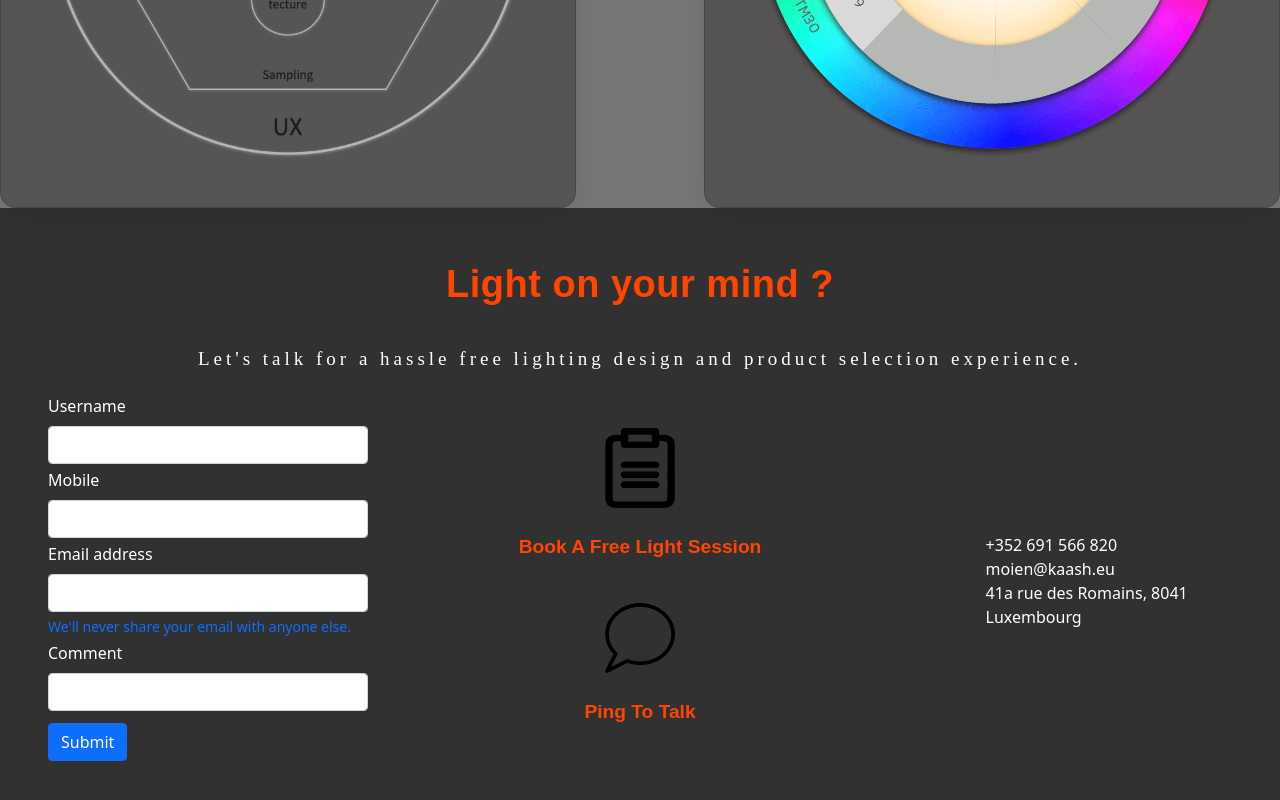
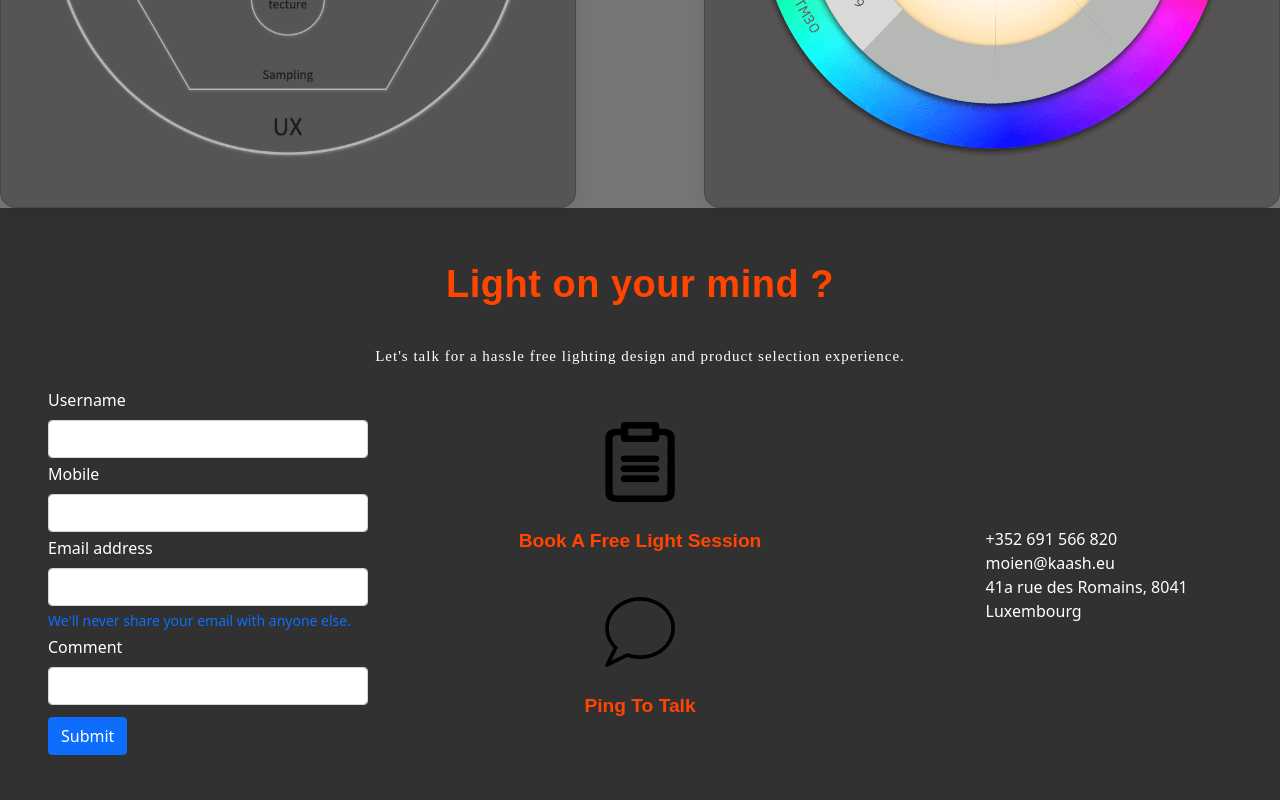
Before and after one commit to sidharth-create/kaash-internship, a plain HTML site: page index.html in a window 1280 px wide. Shown: the part 3947-4747 px from the top of the page. Drawn offline with nearby package versions, Linux system fonts and the light colour scheme; a web font is replaced by a local one.

Commit message:
Update style.css

```diff
--- a/style.css
+++ b/style.css
@@ -729,6 +729,10 @@ footer {
         height: 30vh;
         margin-top: 20vh;
     }
+    .footer-sub-heading p {
+        font-size: 15px;
+        letter-spacing: 1px;
+    }
 }
 @media screen and (min-width: 1466px){
     .sus {
```
